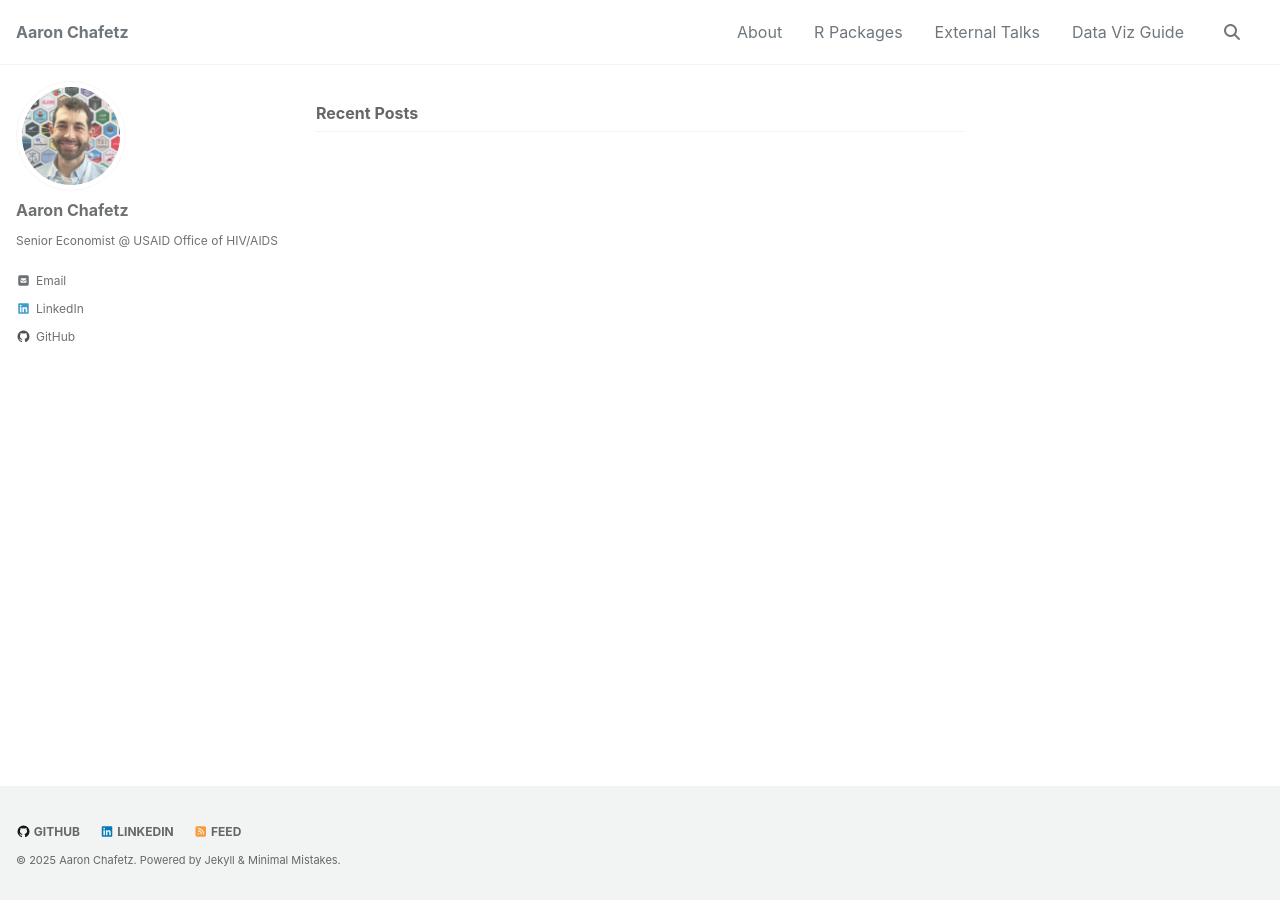
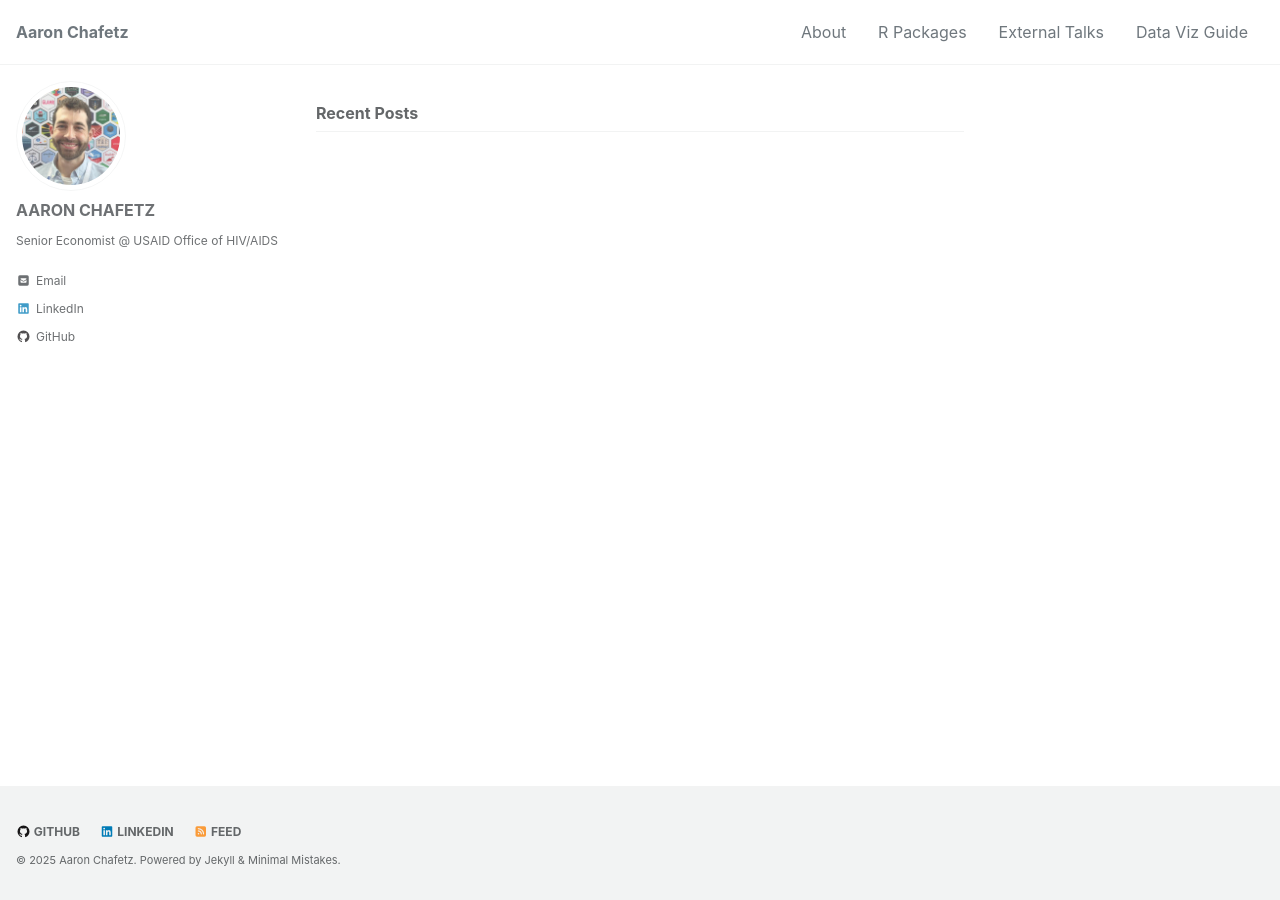
Before and after one commit to achafetz/achafetz.github.io, a Jekyll site: the page built from index.html, in a window 1280 px wide. Built offline with Jekyll 4.4.1, drawn with Linux system fonts in a browser that asks for light colours; cached includes are drawn as plain includes; the list of posts is cut into pages by our own code; some of the changed lines change nothing that is shown.

Commit message:
remove exta

```diff
--- a/_config.yml
+++ b/_config.yml
@@ -18,7 +18,7 @@
 description: "Aaron Chafetz's personal website"
 github_username: achafetz
 minimal_mistakes_skin: default
-search: true
+search: false
 
 # Build settings
 markdown: kramdown
@@ -54,22 +54,12 @@
   - jekyll-include-cache
 
 author:
-  name   : "Aaron Chafetz"
+  name   : "AARON CHAFETZ"
   avatar : "/assets/images/bio-photo.jpg"
   bio    : "Senior Economist @ USAID Office of HIV/AIDS"
   email  : "achafetz@gmail.com"
   github : "achafetz"
   linkedin : "achafetz"
-links:
-    - label: "Email"
-      icon: "fas fa-fw fa-envelope-square"
-      url: "mailto:a.chafetz@gmail.com"
-    - label: "GitHub"
-      icon: "fab fa-fw fa-github"
-      url: "https://github.com/achafetz"
-    - label: "LinkedIn"
-      icon: "fab fa-linkedin"
-      url: "https://www.linkedin.com/in/aaron-chafetz/"
 
 footer:
   links:
```
